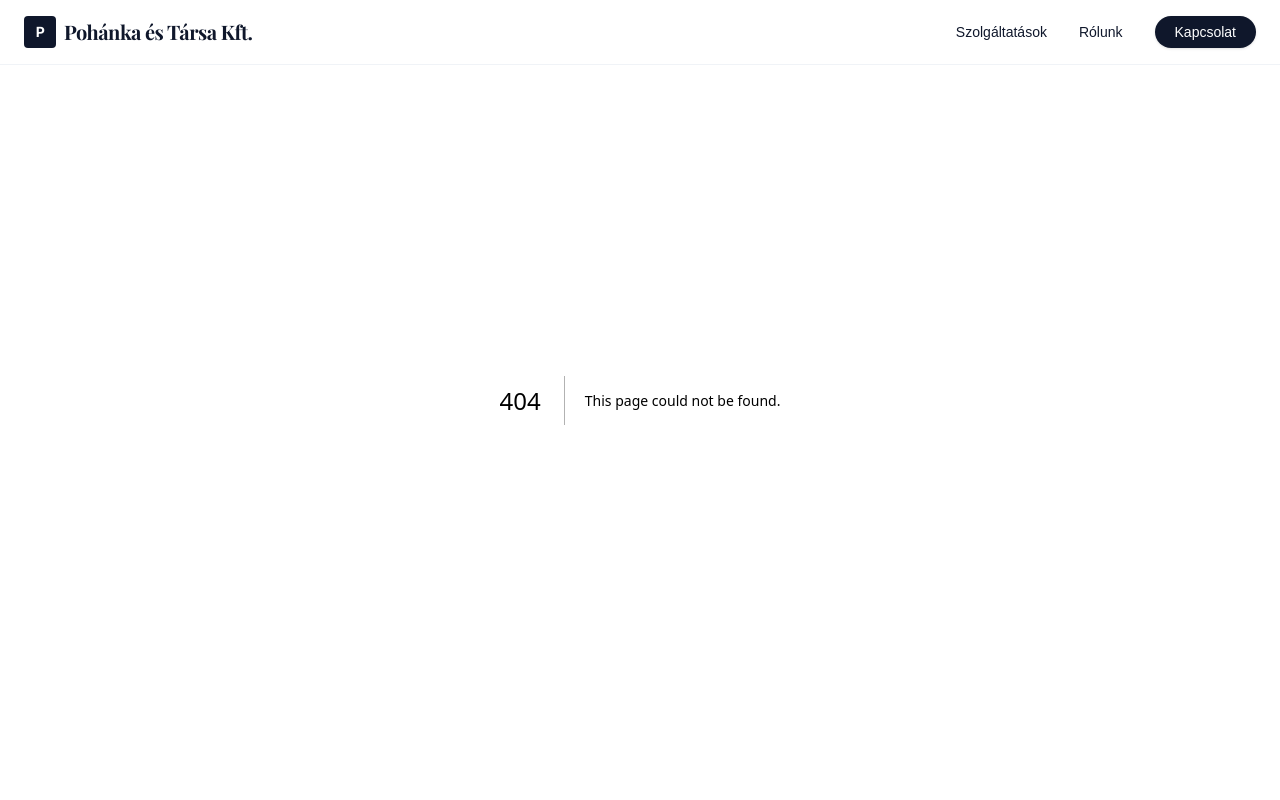
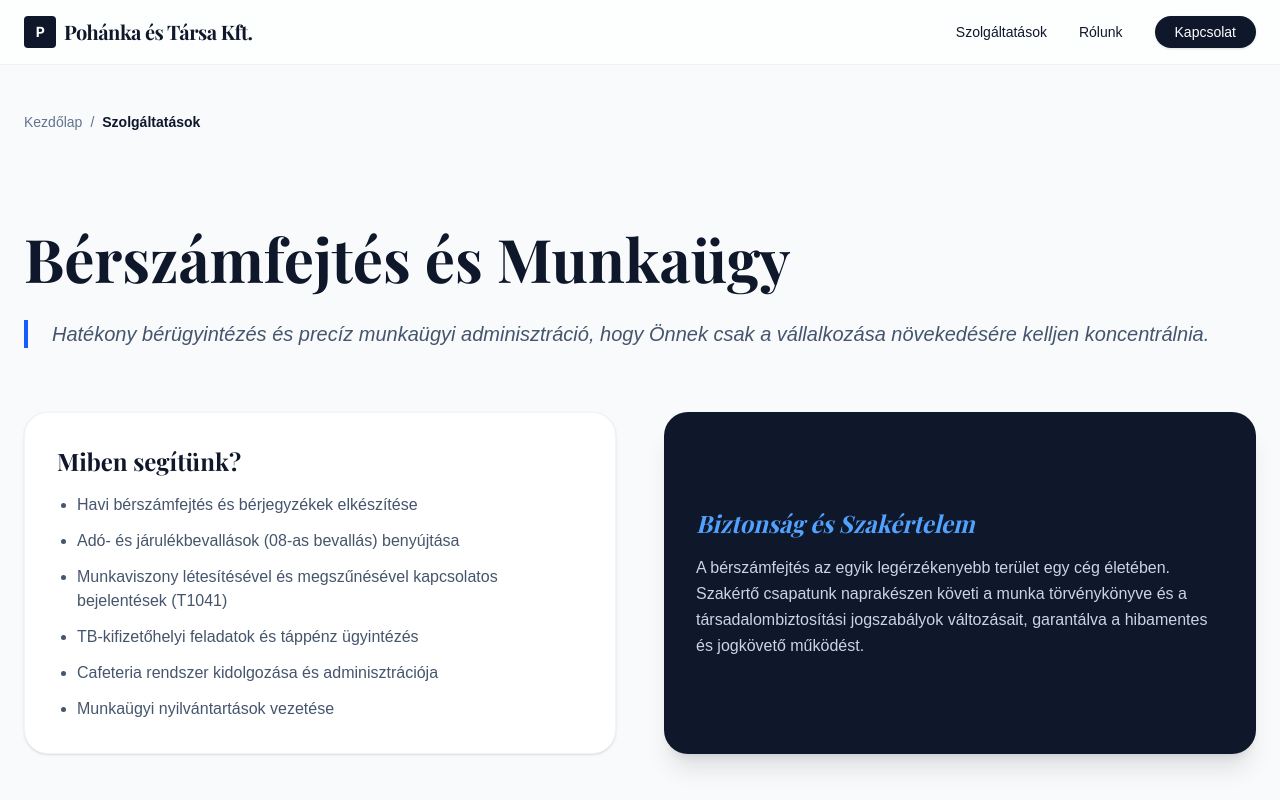
Before and after one commit to pohi99999/weboldal_konyveles, a Next.js app: page /szolgaltatasok/berszamfejtes in a window 1280 px wide. Before the commit this address had no page. Shown: the top 800 px of the page. Built offline with nearby package versions, Linux system fonts and the light colour scheme; a web font is replaced by a local one.

Commit message:
feat: add payroll service page and fix existing lint issues

```diff
--- a/src/app/page.tsx
+++ b/src/app/page.tsx
@@ -102,7 +102,7 @@ export default function Home() {
               <h3 className="text-3xl md:text-5xl font-serif font-bold text-slate-900">Átfogó megoldások az Ön cégének</h3>
             </div>
             <p className="text-slate-500 text-lg max-w-md italic border-l-2 border-blue-600 pl-6">
-              "A számok világa nálunk transzparens és érthető marad minden ügyfelünk számára."
+              &quot;A számok világa nálunk transzparens és érthető marad minden ügyfelünk számára.&quot;
             </p>
           </div>
           <div className="grid grid-cols-1 md:grid-cols-3 gap-8">
@@ -150,7 +150,7 @@ export default function Home() {
                 Több mint két évtizede nem csupán számokkal, hanem sorsokkal és vállalkozásokkal foglalkozom. Regisztrált mérlegképes könyvelőként pályafutásom alatt több száz cégnek – a legkisebb egyéni vállalkozóktól a nagyobb társaságokig – segítettem megtalálni a biztonságot a pénzügyekben.
               </p>
               <p className="p-8 bg-slate-50 rounded-2xl border-l-4 border-blue-600 font-medium italic text-slate-800">
-                "Számomra minden ügyfél egyformán fontos. Nem csak adatokat rögzítek: a célom a vállalkozások védelme és egy olyan stabil háttér megteremtése, ahol Ön nyugodtan alhat, tudva, hogy cége pénzügyei a legjobb kezekben vannak."
+                &quot;Számomra minden ügyfél egyformán fontos. Nem csak adatokat rögzítek: a célom a vállalkozások védelme és egy olyan stabil háttér megteremtése, ahol Ön nyugodtan alhat, tudva, hogy cége pénzügyei a legjobb kezekben vannak.&quot;
               </p>
               <p>
                 A Pohánka és Társa Kft. keretein belül azért dolgozom nap mint nap, hogy szakmai tudásommal és közvetlen, támogató hozzáállásommal segítsem az Ön vállalkozásának növekedését és stabilitását.
--- /dev/null
+++ b/src/app/szolgaltatasok/berszamfejtes/page.tsx
@@ -0,0 +1,45 @@
+import type { Metadata } from 'next';
+
+export const metadata: Metadata = {
+  title: 'Bérszámfejtés és Munkaügyi Ügyintézés | Pohánka és Társa',
+  description: 'Profi bérszámfejtés, TB ügyintézés és munkaügyi nyilvántartások vezetése vállalkozások számára. Naprakész jogszabályi követés.',
+};
+
+export default function PayrollPage() {
+  return (
+    <div className="max-w-7xl mx-auto px-6 py-20">
+      <h1 className="text-4xl md:text-6xl font-serif font-bold text-slate-900 mb-8">
+        Bérszámfejtés és Munkaügy
+      </h1>
+      <div className="prose prose-slate lg:prose-xl max-w-none">
+        <p className="lead text-xl text-slate-600 mb-12 italic border-l-4 border-blue-600 pl-6">
+          Hatékony bérügyintézés és precíz munkaügyi adminisztráció, hogy Önnek csak a vállalkozása növekedésére kelljen koncentrálnia.
+        </p>
+
+        <div className="grid grid-cols-1 md:grid-cols-2 gap-12 mt-16">
+          <div className="bg-white p-8 rounded-3xl shadow-sm border border-slate-100">
+            <h2 className="text-2xl font-serif font-bold mb-4 text-slate-900">Miben segítünk?</h2>
+            <ul className="space-y-3 text-slate-600 list-disc pl-5">
+              <li>Havi bérszámfejtés és bérjegyzékek elkészítése</li>
+              <li>Adó- és járulékbevallások (08-as bevallás) benyújtása</li>
+              <li>Munkaviszony létesítésével és megszűnésével kapcsolatos bejelentések (T1041)</li>
+              <li>TB-kifizetőhelyi feladatok és táppénz ügyintézés</li>
+              <li>Cafeteria rendszer kidolgozása és adminisztrációja</li>
+              <li>Munkaügyi nyilvántartások vezetése</li>
+            </ul>
+          </div>
+
+          <div className="bg-slate-900 text-white p-8 rounded-3xl shadow-xl flex flex-col justify-center">
+            <h2 className="text-2xl font-serif font-bold mb-4 italic text-blue-400">Biztonság és Szakértelem</h2>
+            <p className="text-slate-300 leading-relaxed">
+              A bérszámfejtés az egyik legérzékenyebb terület egy cég életében.
+              Szakértő csapatunk naprakészen követi a munka törvénykönyve és a
+              társadalombiztosítási jogszabályok változásait, garantálva a
+              hibamentes és jogkövető működést.
+            </p>
+          </div>
+        </div>
+      </div>
+    </div>
+  );
+}
```
Also changed, not shown: 2 other files (tests, documents, lock files or other folders).
